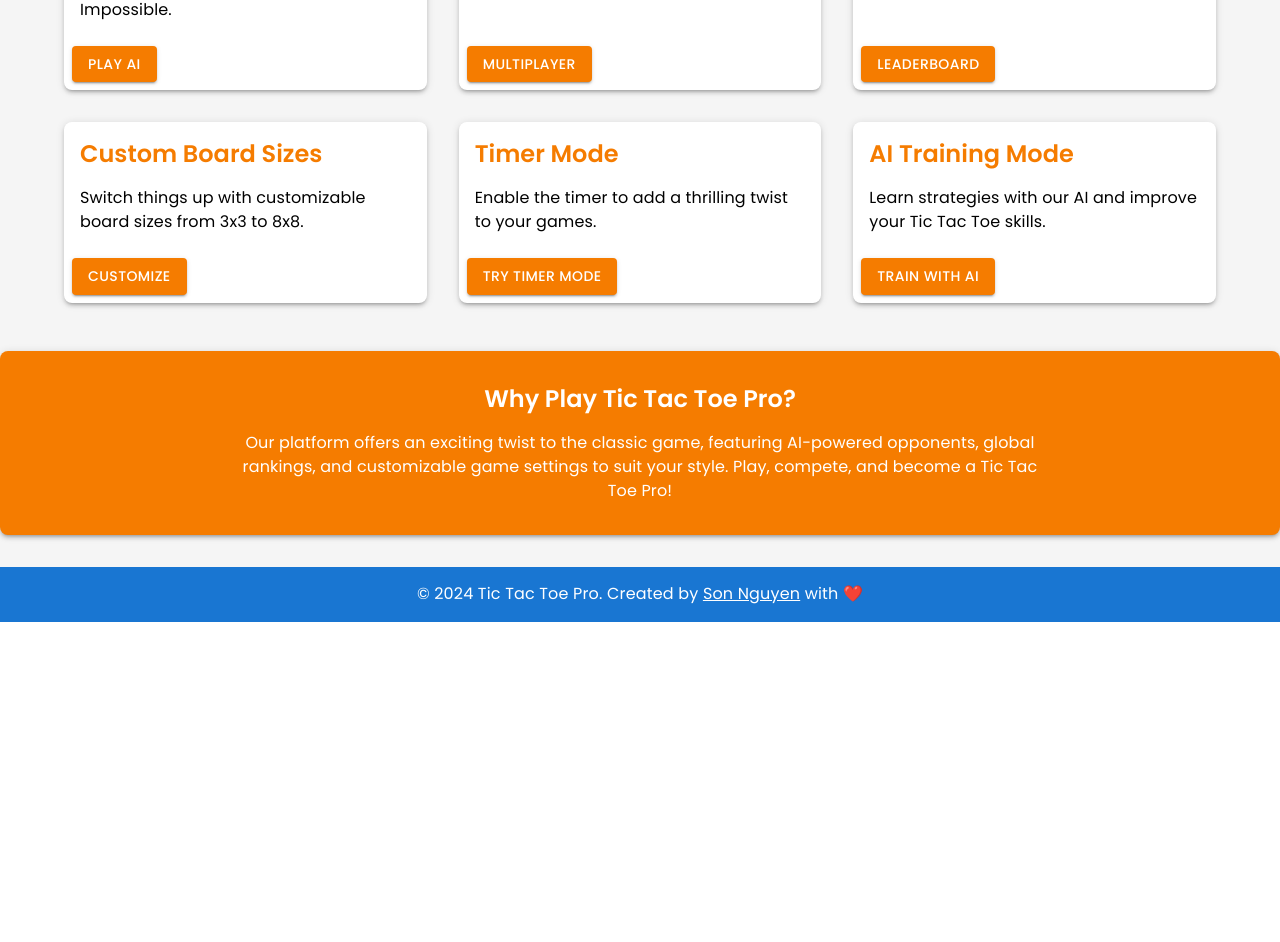
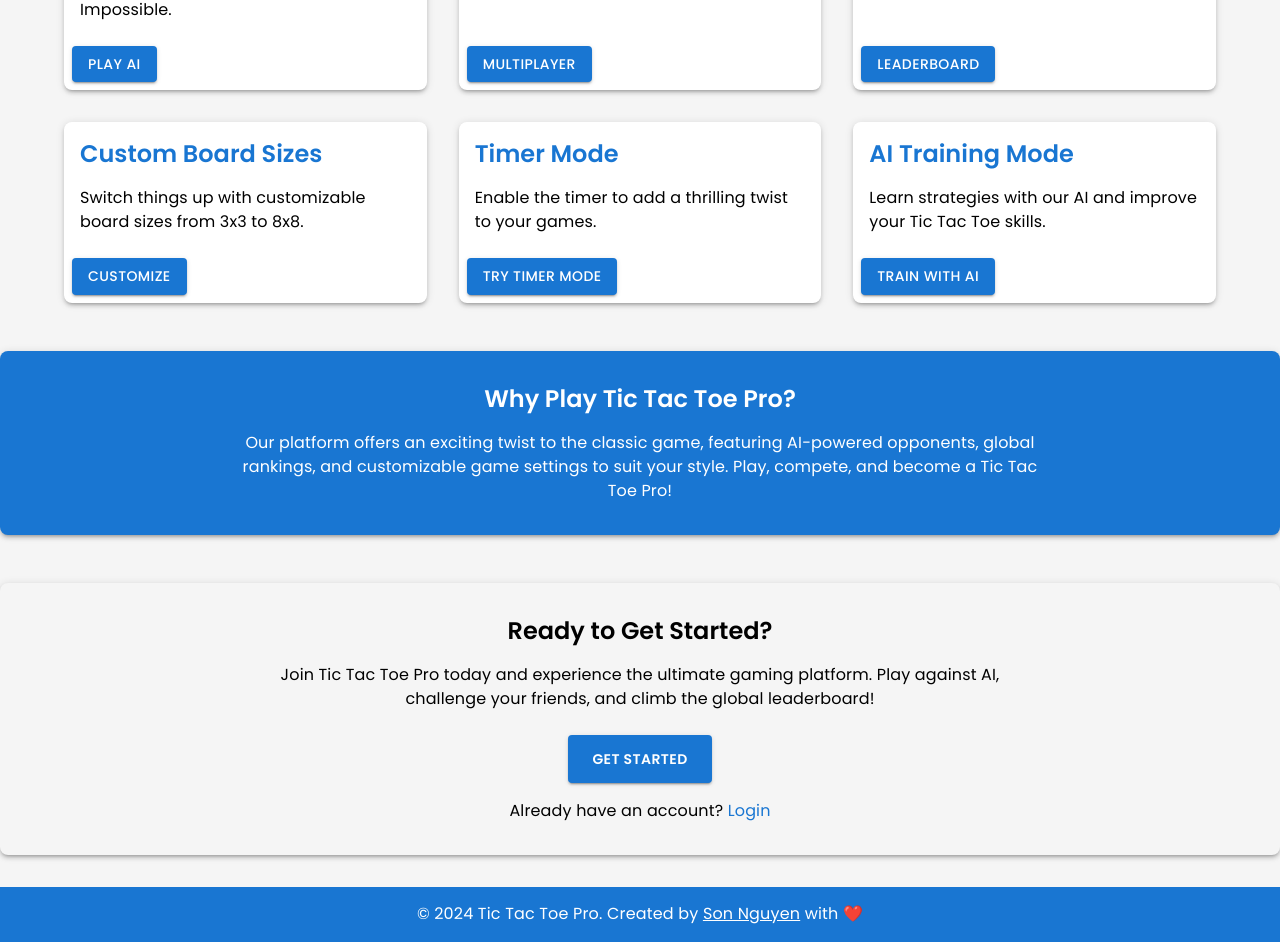
Before and after one commit to la-solver/Tic-Tac-Toe-Fullstack-Game, a React (Create React App) app in the folder frontend/: page /landing in a window 1280 px wide. Shown: the part 480-1422 px from the top of the page. Before the commit the page ends 1102 px from the top, so only its background shows below. Built offline with nearby package versions, Linux system fonts and the light colour scheme.

Commit message:
Enhanced App

```diff
--- a/frontend/src/pages/LandingPage.tsx
+++ b/frontend/src/pages/LandingPage.tsx
@@ -30,6 +30,8 @@ const LandingPage: React.FC = () => {
   const isDarkMode = theme.palette.mode === "dark";
   const isSmallScreen = useMediaQuery(theme.breakpoints.down("sm"));
 
+  const themeColor = "#1976d2";
+
   return (
     <Box
       sx={{
@@ -44,7 +46,7 @@ const LandingPage: React.FC = () => {
         sx={{
           textAlign: "center",
           padding: "2rem",
-          backgroundColor: isDarkMode ? "#333" : "#1976d2",
+          backgroundColor: themeColor,
           color: "white",
           borderRadius: 2,
           boxShadow: 3,
@@ -67,7 +69,6 @@ const LandingPage: React.FC = () => {
           sx={{
             marginBottom: "2rem",
             fontFamily: "Poppins",
-            color: "white",
             fontSize: isSmallScreen ? "1rem" : "1.2rem",
           }}
         >
@@ -79,13 +80,13 @@ const LandingPage: React.FC = () => {
           to="/register"
           variant="contained"
           sx={{
-            backgroundColor: "#f57c00",
-            color: "white",
+            backgroundColor: "white",
+            color: themeColor,
             padding: "0.75rem 1.5rem",
             fontFamily: "Poppins",
             fontWeight: 600,
             "&:hover": {
-              backgroundColor: "#ee8d00",
+              backgroundColor: "#e3f2fd",
             },
           }}
         >
@@ -165,7 +166,7 @@ const LandingPage: React.FC = () => {
                       marginBottom: "1rem",
                       fontFamily: "Poppins",
                       fontWeight: 600,
-                      color: "#f57c00",
+                      color: themeColor,
                     }}
                   >
                     {feature.title}
@@ -186,11 +187,11 @@ const LandingPage: React.FC = () => {
                     to={feature.link}
                     variant="contained"
                     sx={{
-                      backgroundColor: "#f57c00",
+                      backgroundColor: themeColor,
                       color: "white",
                       fontFamily: "Poppins",
                       "&:hover": {
-                        backgroundColor: "#e68900",
+                        backgroundColor: "#005bb5",
                       },
                     }}
                   >
@@ -209,7 +210,7 @@ const LandingPage: React.FC = () => {
           mt: 6,
           py: 4,
           textAlign: "center",
-          backgroundColor: isDarkMode ? "#333" : "#f57c00",
+          backgroundColor: themeColor,
           color: "white",
           borderRadius: 2,
           boxShadow: 3,
@@ -239,6 +240,67 @@ const LandingPage: React.FC = () => {
           to suit your style. Play, compete, and become a Tic Tac Toe Pro!
         </Typography>
       </Box>
+
+      {/* Additional Information Section */}
+      <Box
+        sx={{
+          mt: 6,
+          py: 4,
+          textAlign: "center",
+          backgroundColor: isDarkMode ? "#333" : "#f5f5f5",
+          color: isDarkMode ? "white" : "black",
+          borderRadius: 2,
+          boxShadow: 3,
+          animation: `${slideUp} 1s ease-out`,
+        }}
+      >
+        <Typography
+          variant="h5"
+          sx={{
+            mb: 2,
+            fontFamily: "Poppins",
+            fontWeight: 600,
+          }}
+        >
+          Ready to Get Started?
+        </Typography>
+        <Typography
+          variant="body1"
+          sx={{
+            maxWidth: 800,
+            mx: "auto",
+            fontFamily: "Poppins",
+          }}
+        >
+          Join Tic Tac Toe Pro today and experience the ultimate gaming
+          platform. Play against AI, challenge your friends, and climb the
+          global leaderboard!
+        </Typography>
+        <Button
+          component={Link}
+          to="/register"
+          variant="contained"
+          sx={{
+            mt: 3,
+            backgroundColor: themeColor,
+            color: "white",
+            padding: "0.75rem 1.5rem",
+            fontFamily: "Poppins",
+            fontWeight: 600,
+            "&:hover": {
+              backgroundColor: "#005bb5",
+            },
+          }}
+        >
+          Get Started
+        </Button>
+        <Typography variant="body1" sx={{ mt: 2, fontFamily: 'Poppins' }}>
+          Already have an account?{" "}
+          <Link to="/login" style={{ color: themeColor }}>
+            Login
+          </Link>
+        </Typography>
+      </Box>
     </Box>
   );
 };
```
